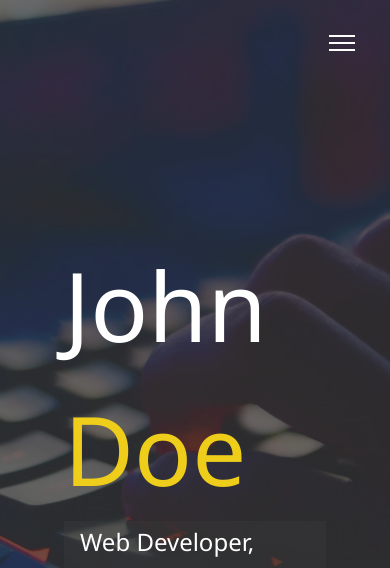
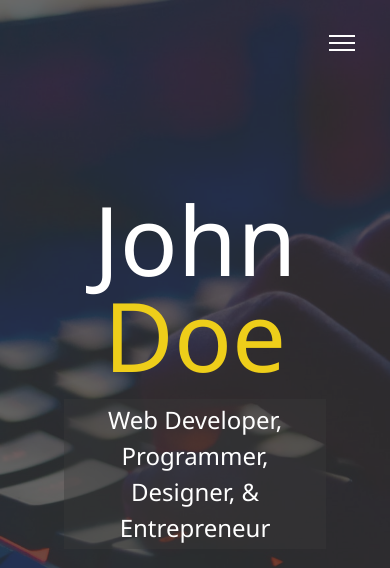
Before and after one commit to YosepRA/responsive-portfolio-website, a website: page dist/index.html in a window 390 px wide. Shown: the top 568 px of the page. Drawn offline with Linux system fonts and the light colour scheme.

Commit message:
Added media queries and responsive home page

```diff
--- a/scss/_config.scss
+++ b/scss/_config.scss
@@ -28,3 +28,32 @@ $background-opacity: 0.7;
     }
   }
 }
+
+// Media query mixins
+// Smartphone
+@mixin mediaSm {
+  @media screen and (max-width: 576px) {
+    @content;
+  }
+}
+
+// Tablet & small laptop.
+@mixin mediaMd {
+  @media screen and (max-width: 768px) {
+    @content;
+  }
+}
+
+// Desktop & laptop.
+@mixin mediaLg {
+  @media screen and (min-width: 769px) and (max-width: 1170px) {
+    @content;
+  }
+}
+
+// Widescreen.
+@mixin mediaXl {
+  @media screen and (min-width: 1171px) {
+    @content;
+  }
+}
--- /dev/null
+++ b/scss/_mobile.scss
@@ -0,0 +1,54 @@
+@include mediaXl {
+}
+@include mediaLg {
+}
+
+@include mediaMd {
+  main {
+    text-align: center;
+    align-items: center;
+
+    .lg-heading {
+      margin-bottom: 1rem;
+      line-height: 1em;
+    }
+  }
+
+  .menu-nav,
+  .menu-branding {
+    float: none;
+    width: 100%;
+    min-height: 0px;
+  }
+
+  .menu-nav {
+    height: 75vh;
+    justify-content: start;
+    transform: translate3d(100%, 0, 0);
+
+    .nav-item:nth-child(1) {
+      margin-top: 5rem;
+    }
+
+    .nav-link {
+      font-size: 24px;
+    }
+  }
+
+  .menu-branding {
+    height: 25vh;
+    transform: translate3d(-100%, 0, 0);
+
+    .portrait {
+      height: 150px;
+      width: 150px;
+      background-size: 150px auto;
+    }
+  }
+}
+
+@include mediaSm {
+  main#home .lg-heading {
+    margin-top: 15vh;
+  }
+}
--- a/scss/main.scss
+++ b/scss/main.scss
@@ -1,5 +1,6 @@
 @import 'config';
 @import 'menu';
+@import 'mobile';
 
 * {
   box-sizing: border-box;
```
Also changed, not shown: dist/css/main.min.css, 1 other file.
